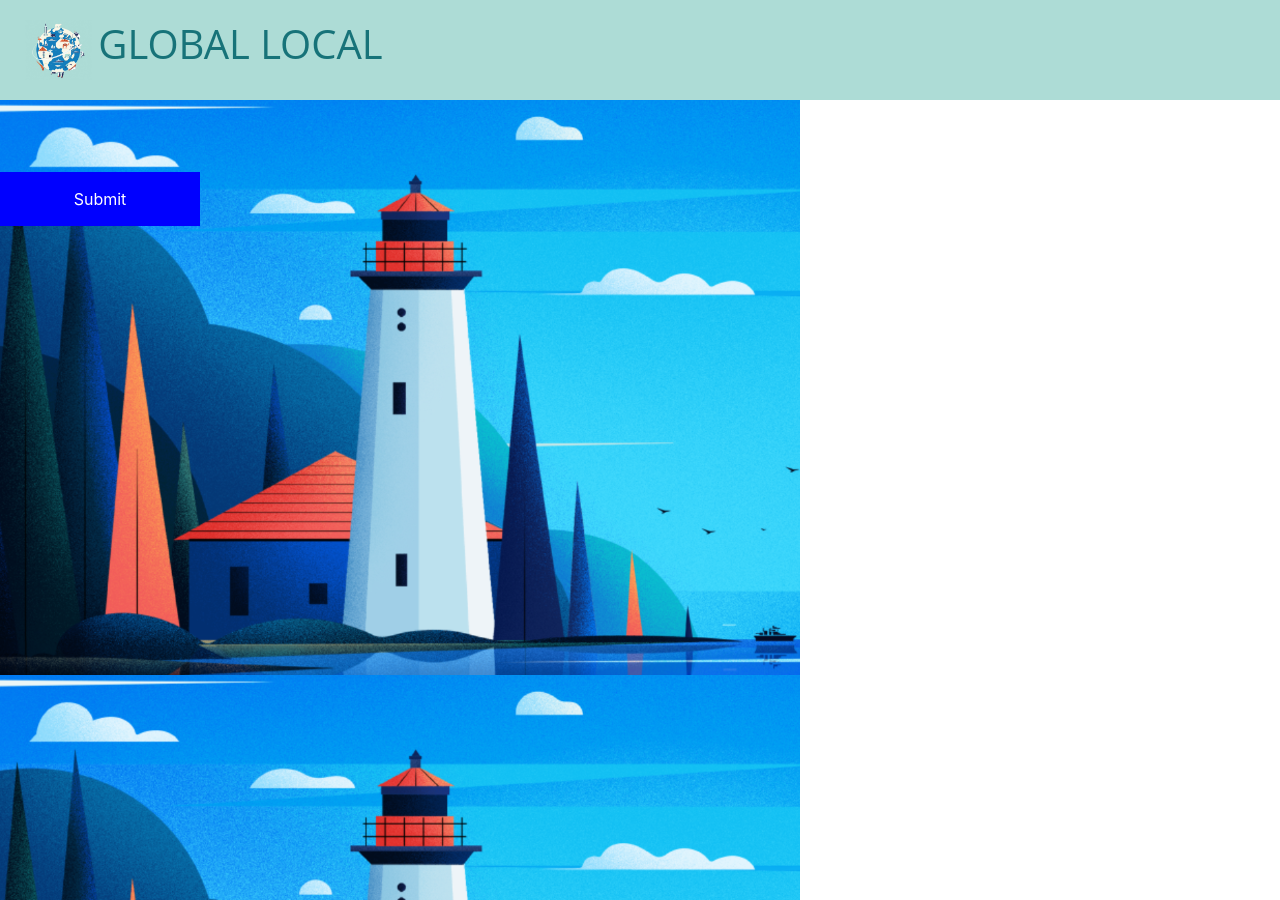
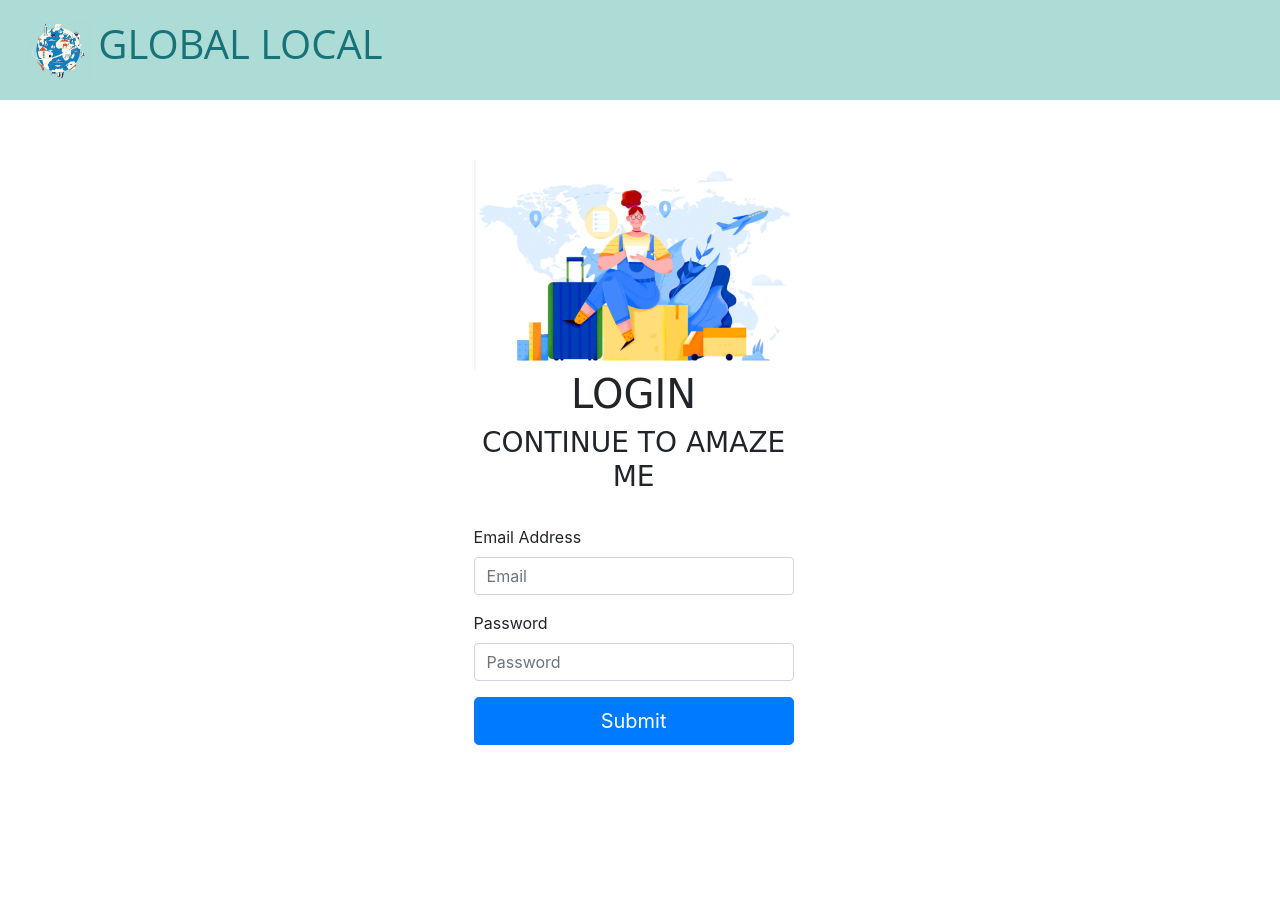
Before and after one commit to kevincheung00/global-local, a React (Create React App) app: page / in a window 1280 px wide. After the commit the page ends 800 px from the top, so only its background shows below. Built offline with nearby package versions, Linux system fonts and the light colour scheme.

Commit message:
login styles

```diff
--- a/src/App.js
+++ b/src/App.js
@@ -55,7 +55,7 @@ class App extends React.Component {
       super(props);
       this.state = {
         numClicks: 0,
-        view: 'splash',
+        view: 'login',
         user: null,
         usernameInput: '',
         userChoice: ''
@@ -108,6 +108,10 @@ class App extends React.Component {
 
     loginscreen = () => (
         <div className="signup">
+            <img src={girl} style={{ width: "100%" }}/>
+            <h1 style={{textAlign: "center", fontFamily: "Comic Sans MS, cursive, sans-serif"}}>LOGIN</h1>
+            <h3 style={{textAlign: "center", fontFamily: "Comic Sans MS, cursive, sans-serif"}}>CONTINUE TO AMAZE ME</h3>
+            <br />
             <div>
                 <Form>
                     <Form.Group controlId="formBasicEmail">
```
